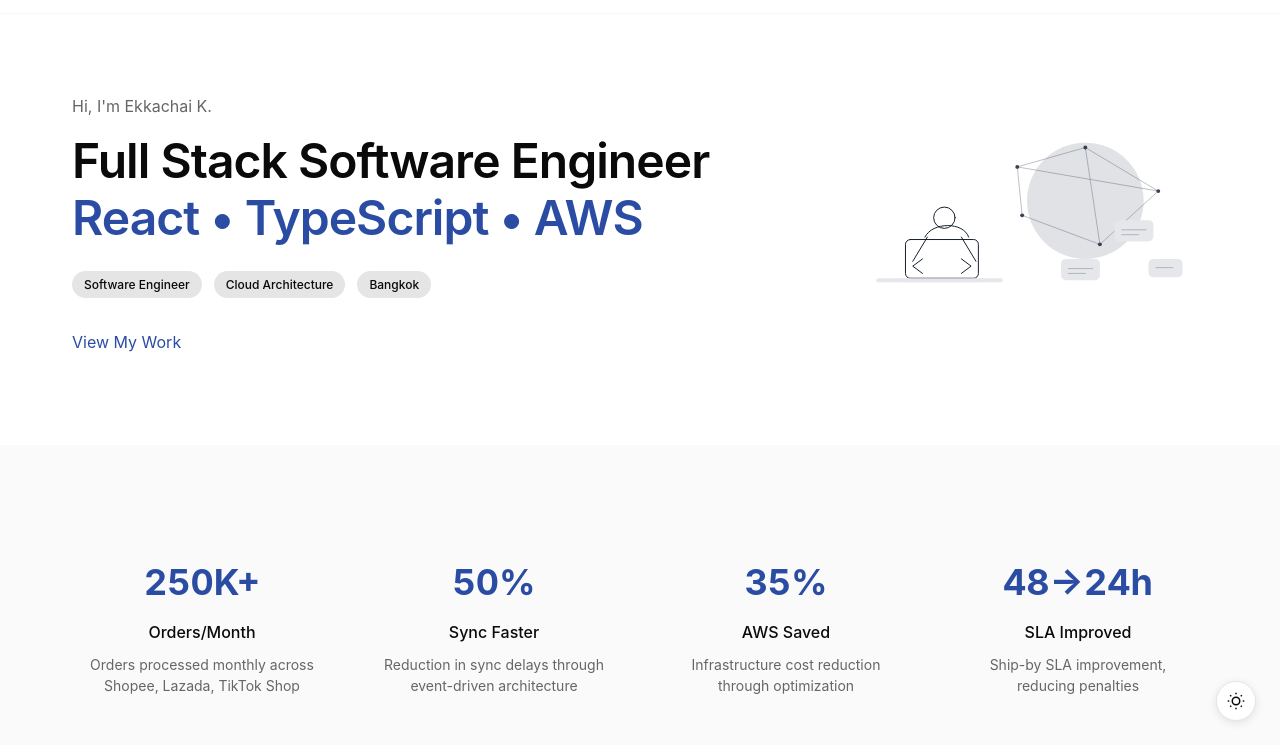
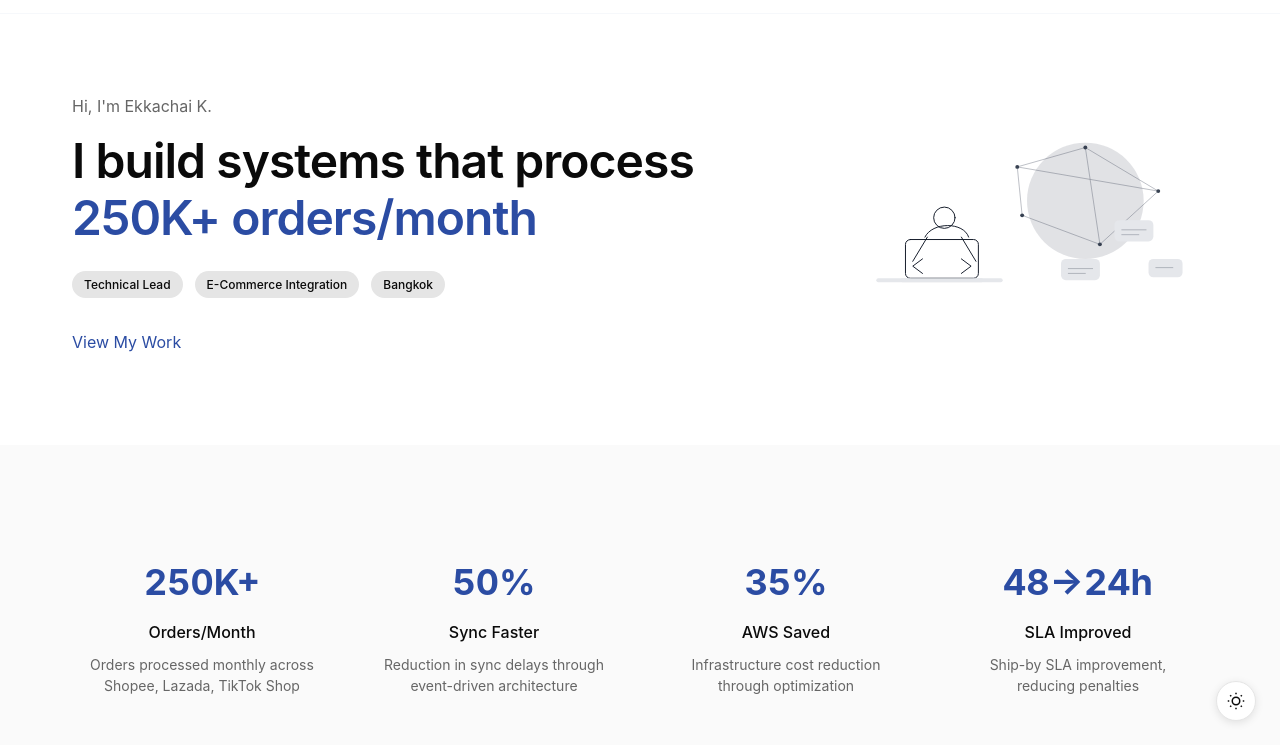
Before and after one commit to kiwsan/kiwsan, an Astro site: page / in a window 1280 px wide. Shown: the part 55-800 px from the top of the page. Built offline with nearby package versions, Linux system fonts and the light colour scheme; Astro itself is replaced by a stand-in of ours.

Commit message:
Update Hero.astro

```diff
--- a/src/components/Hero.astro
+++ b/src/components/Hero.astro
@@ -9,10 +9,10 @@
     <div class="hero-content">
       <div class="hero-text">
         <p class="greeting animate-fade-in-up stagger-1">Hi, I'm Ekkachai K.</p>
-        <h1 class="animate-fade-in-up stagger-2">Full Stack Software Engineer<br /><span class="highlight">React • TypeScript • AWS</span></h1>
+        <h1 class="animate-fade-in-up stagger-2">I build systems that process<br /><span class="highlight">250K+ orders/month</span></h1>
         <div class="tags animate-fade-in-up stagger-3">
-          <span>Software Engineer</span>
-          <span>Cloud Architecture</span>
+          <span>Technical Lead</span>
+          <span>E-Commerce Integration</span>
           <span>Bangkok</span>
         </div>
         <div class="cta animate-fade-in-up stagger-4">
```
